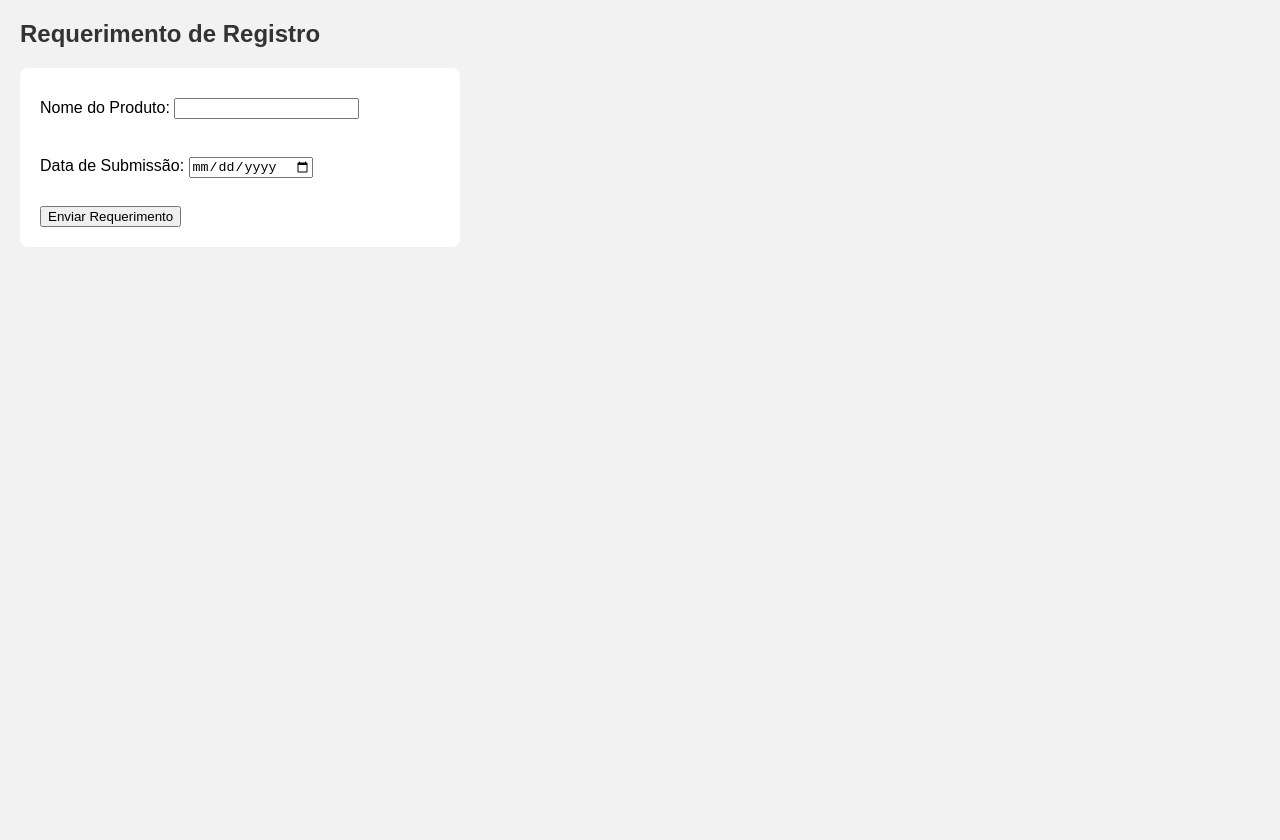
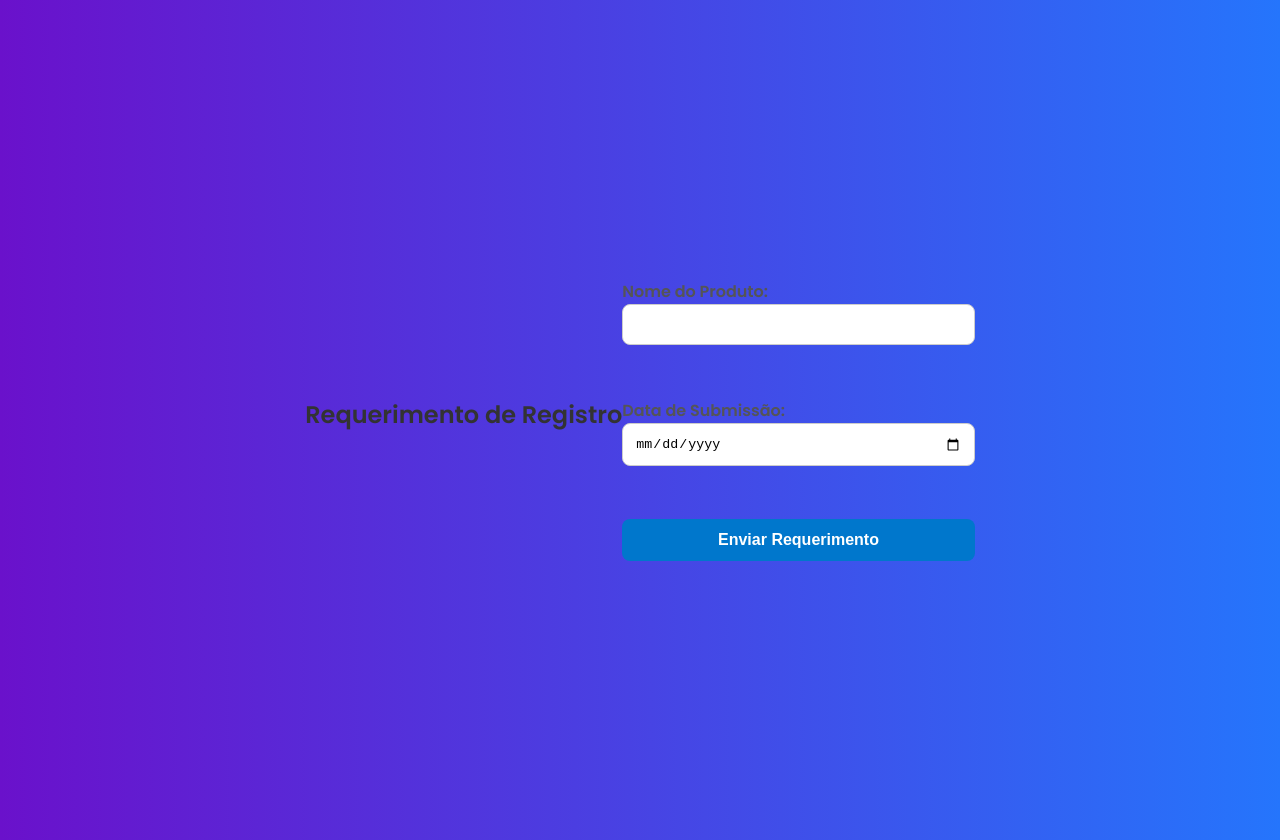
Before and after one commit to ZezoBlaskTav/registros_test, a plain HTML site: page requerimento.html in a window 1280 px wide. Before the commit the page ends 800 px from the top, so only its background shows below. Drawn offline with Linux system fonts and the light colour scheme.

Commit message:
Update style.css

```diff
--- a/style.css
+++ b/style.css
@@ -1,28 +1,97 @@
+@import url('https://fonts.googleapis.com/css2?family=Poppins:wght@400;600&display=swap');
+
 body {
-  font-family: Arial, sans-serif;
-  margin: 20px;
-  padding: 0;
-  background-color: #f2f2f2;
+  font-family: 'Poppins', Arial, sans-serif;
+  margin: 0;
+  padding: 20px;
+  background: linear-gradient(to right, #6a11cb, #2575fc);
+  color: #333;
+  display: flex;
+  justify-content: center;
+  align-items: center;
+  min-height: 100vh;
+}
+
+.container {
+  max-width: 500px;
+  width: 100%;
+  background: white;
+  padding: 40px;
+  border-radius: 12px;
+  box-shadow: 0 10px 25px rgba(0, 0, 0, 0.1);
 }
 
 h1, h2 {
   color: #333;
+  text-align: center;
+  margin-bottom: 30px;
+}
+
+nav {
+  display: flex;
+  justify-content: center;
+  margin-bottom: 30px;
+  gap: 20px; /* Adiciona espaçamento entre os links */
 }
 
 nav a {
-  margin-right: 20px;
   text-decoration: none;
   color: #0077cc;
+  font-weight: 600;
+  padding: 10px 15px;
+  border-radius: 8px;
+  transition: background-color 0.3s, color 0.3s;
+}
+
+nav a:hover {
+  background-color: #f2f2f2;
+  color: #005fa3;
 }
 
 form {
-  background: white;
-  padding: 20px;
-  border-radius: 8px;
-  max-width: 400px;
+  background: transparent;
+  padding: 0;
+  border-radius: 0;
+  max-width: 100%;
 }
 
 label {
   display: block;
-  margin: 10px 0;
+  margin-bottom: 8px;
+  font-weight: 600;
+  color: #555;
 }
+
+input[type="text"],
+input[type="date"] {
+  width: 100%;
+  padding: 12px;
+  border: 1px solid #ccc;
+  border-radius: 8px;
+  box-sizing: border-box; /* Garante que o padding não afete a largura total */
+  margin-bottom: 20px;
+  transition: border-color 0.3s;
+}
+
+input[type="text"]:focus,
+input[type="date"]:focus {
+  outline: none;
+  border-color: #0077cc;
+}
+
+button[type="submit"] {
+  width: 100%;
+  padding: 12px;
+  background-color: #0077cc;
+  color: white;
+  border: none;
+  border-radius: 8px;
+  cursor: pointer;
+  font-size: 16px;
+  font-weight: 600;
+  transition: background-color 0.3s;
+}
+
+button[type="submit"]:hover {
+  background-color: #005fa3;
+}
```
